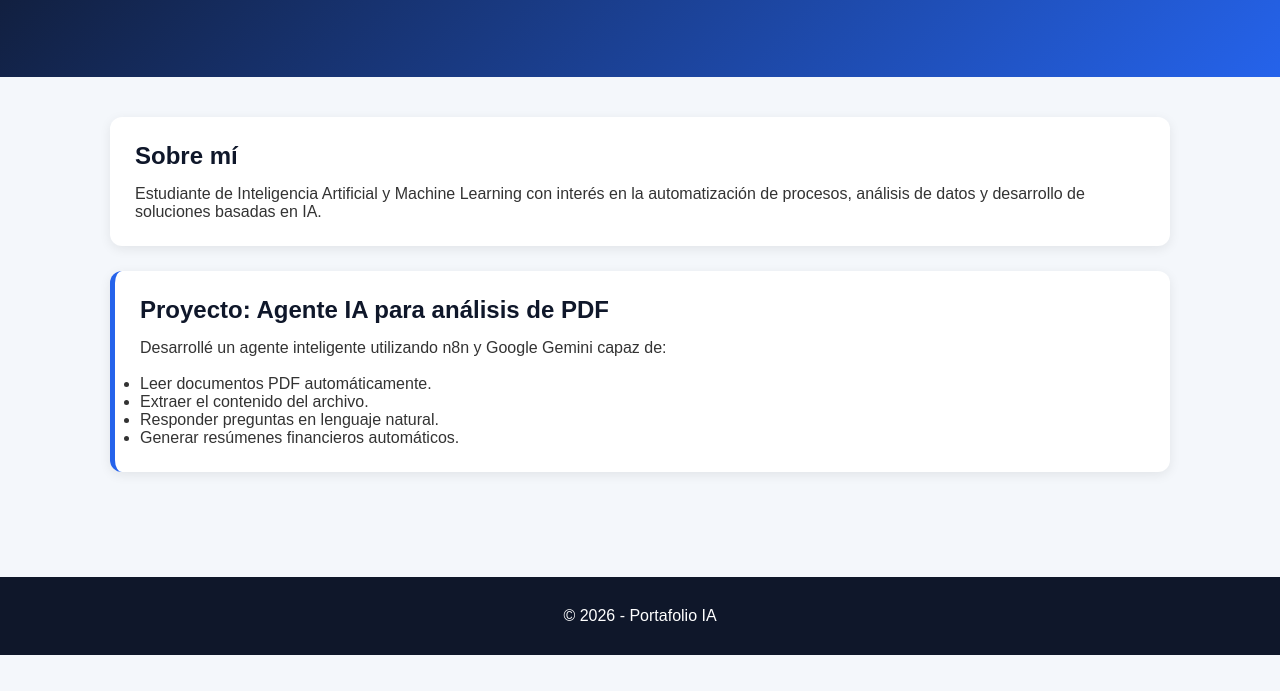
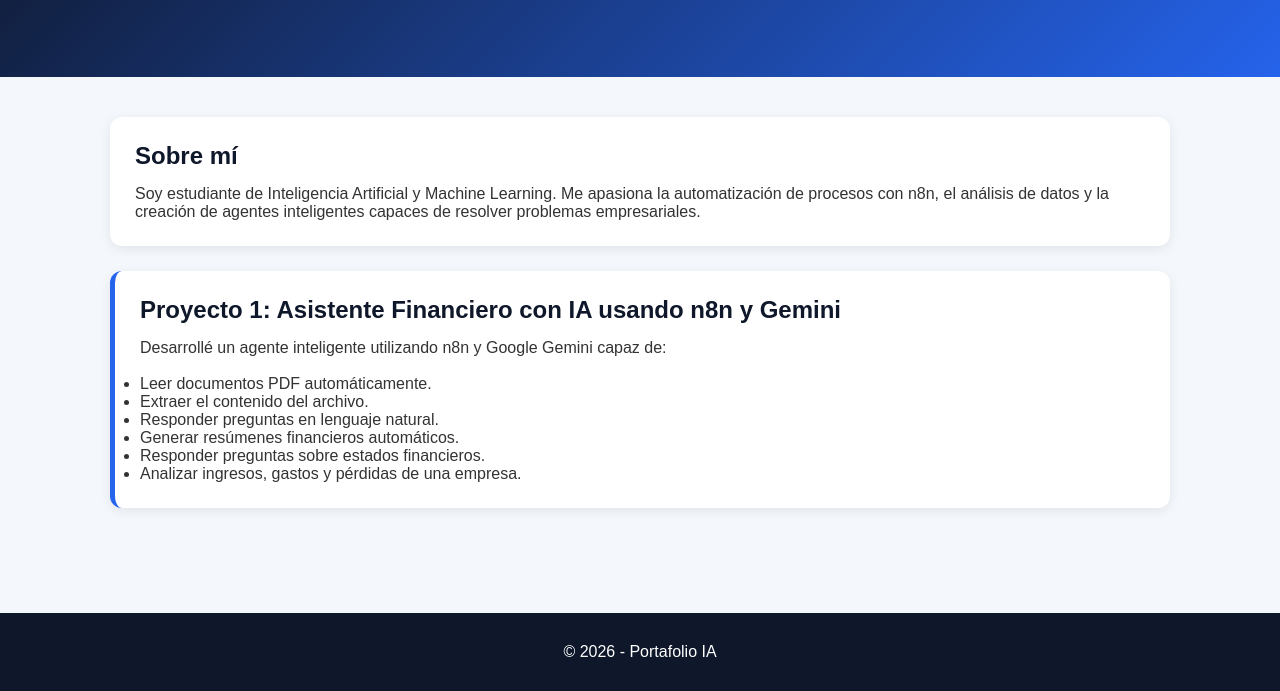
Before and after one commit to traficosociodigital/portafolio-ia, a plain HTML site: page index.html in a window 1280 px wide. Shown: the part 175-866 px from the top of the page. Before the commit the page ends 830 px from the top, so only its background shows below. Drawn offline with Linux system fonts and the light colour scheme.

Commit message:
Update index.html

```diff
--- a/index.html
+++ b/index.html
@@ -83,12 +83,12 @@ margin-top:40px;
 <div class="card">
 <h2>Sobre mí</h2>
 <p>
-Estudiante de Inteligencia Artificial y Machine Learning con interés en la automatización de procesos, análisis de datos y desarrollo de soluciones basadas en IA.
+Soy estudiante de Inteligencia Artificial y Machine Learning. Me apasiona la automatización de procesos con n8n, el análisis de datos y la creación de agentes inteligentes capaces de resolver problemas empresariales.
 </p>
 </div>
 
 <div class="card project">
-<h2>Proyecto: Agente IA para análisis de PDF</h2>
+<h2>Proyecto 1: Asistente Financiero con IA usando n8n y Gemini</h2>
 
 <p>
 Desarrollé un agente inteligente utilizando n8n y Google Gemini capaz de:
@@ -101,6 +101,8 @@ Desarrollé un agente inteligente utilizando n8n y Google Gemini capaz de:
 <li>Extraer el contenido del archivo.</li>
 <li>Responder preguntas en lenguaje natural.</li>
 <li>Generar resúmenes financieros automáticos.</li>
+<li>Responder preguntas sobre estados financieros.</li>
+<li>Analizar ingresos, gastos y pérdidas de una empresa.</li>
 </ul>
 
 </div>
```
